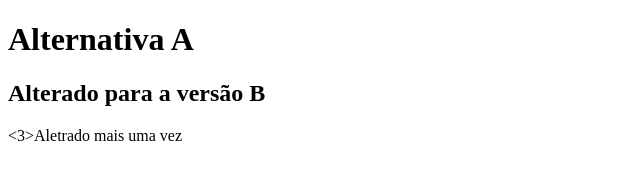
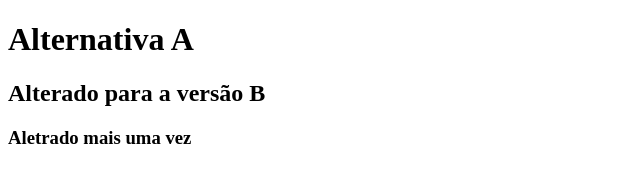
Before and after one commit to kamilavieira/aulas-git, a plain HTML site: page index.html in a window 1280 px wide. Shown: the full height of the page, 0-640 px from the left. Drawn offline with Linux system fonts and the light colour scheme.

Commit message:
tudo junto

```diff
--- a/index.html
+++ b/index.html
@@ -8,6 +8,6 @@
 <body>
     <h1>Alternativa A</h1>
     <h2>Alterado para a versão B</h2>
-    <3>Aletrado mais uma vez</3>
+    <h3>Aletrado mais uma vez</h3>
 </body>
 </html>
```
